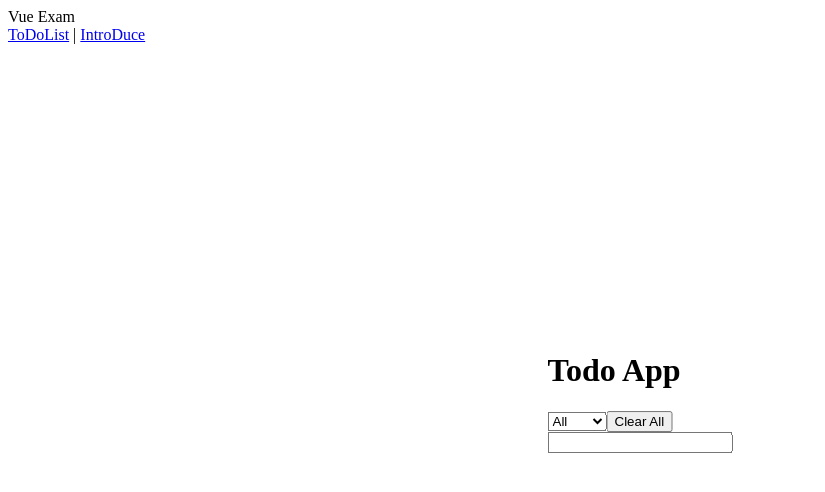
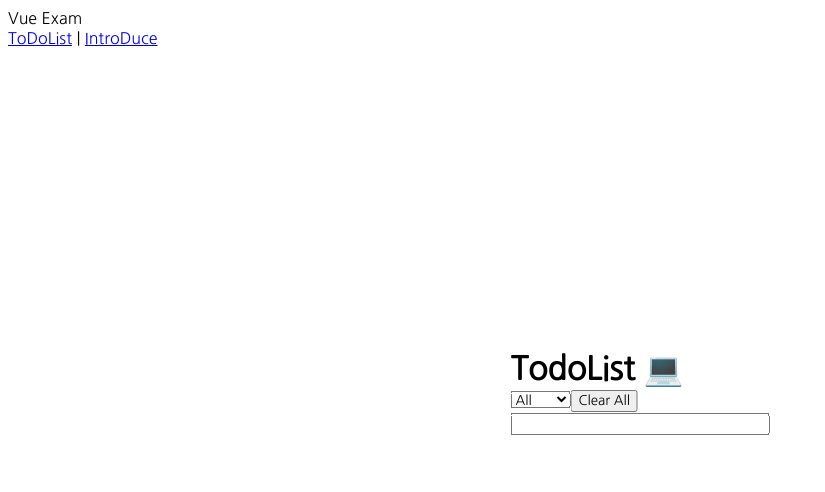
Before and after one commit to Clzzi/Web-Programing-In-School, a Vue app in the folder web-programing--vue-exam/: page /#/ in a window 1280 px wide. Shown: the top 492 px of the page, without its empty margins (0-825 px from the left). Built offline with nearby package versions, Linux system fonts and the light colour scheme.

Commit message:
Add & Update: Font, TodoTitle

```diff
--- a/web-programing--vue-exam/src/App.vue
+++ b/web-programing--vue-exam/src/App.vue
@@ -10,6 +10,10 @@
 </template>
 
 <style lang="scss">
+@import url("https://fonts.googleapis.com/css2?family=Nanum+Gothic&display=swap");
+* {
+  font-family: "Nanum Gothic", sans-serif;
+}
 /* .nav {
   width: 100vw;
   height: 60px;
--- /dev/null
+++ b/web-programing--vue-exam/src/components/TodoTitle.vue
@@ -0,0 +1,9 @@
+<template>
+  <div class="TodoTitle">TodoList 💻</div>
+</template>
+<style lang="scss">
+  .TodoTitle {
+    font-size: 2rem;
+    font-weight: bold;
+  }
+</style>
--- a/web-programing--vue-exam/src/views/Todo.vue
+++ b/web-programing--vue-exam/src/views/Todo.vue
@@ -1,6 +1,6 @@
 <template>
   <div class="todo">
-    <h1>Todo App</h1>
+    <TodoTitle />
     <TodoHeader />
     <TodoInput />
     <TodoList />
@@ -11,12 +11,14 @@
 import TodoInput from "@/components/TodoInput";
 import TodoList from "@/components/TodoList";
 import TodoHeader from "@/components/TodoHeader";
+import TodoTitle from "@/components/TodoTitle";
 export default {
   name: "Todo",
   components: {
     TodoInput,
     TodoList,
     TodoHeader,
+    TodoTitle,
   },
 };
 </script>
```
